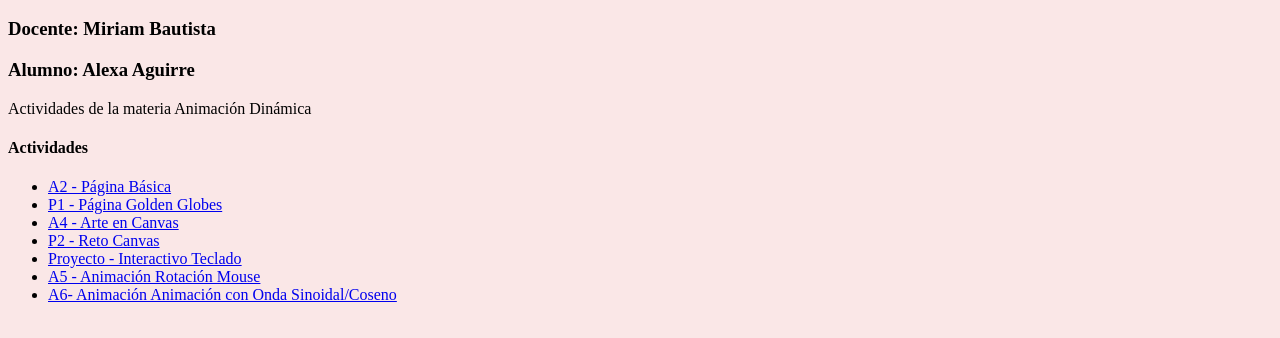
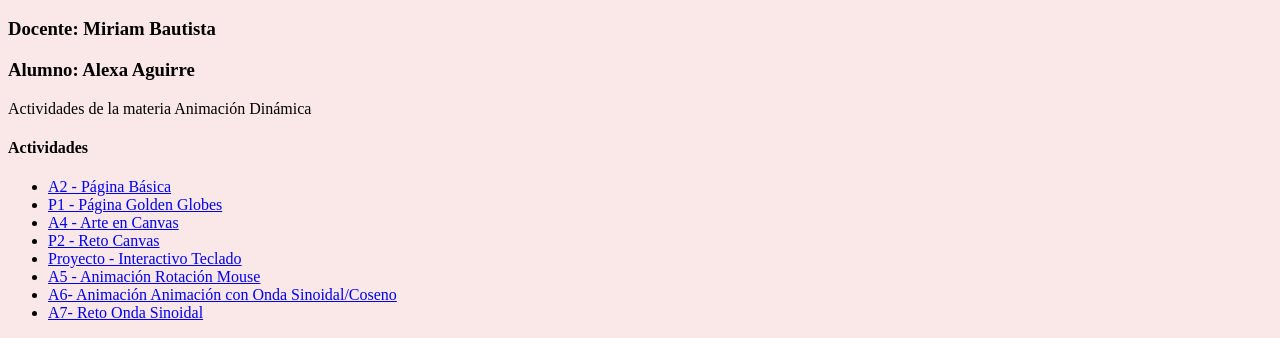
Before and after one commit to alexaaelani/alexaaelani.github.io, a plain HTML site: page index.html in a window 1280 px wide. Shown: the part 469-807 px from the top of the page. Drawn offline with Linux system fonts and the light colour scheme.

Commit message:
Update index.html

```diff
--- a/index.html
+++ b/index.html
@@ -28,6 +28,7 @@
   <li><a href="Actividades/Proyecto/Proyecto_Teclado.html">Proyecto - Interactivo Teclado</a></li>
   <li><a href="Actividades/a6/05-actividad-rotate-to-mouse.html">A5 - Animación Rotación Mouse</a></li>
   <li><a href="Actividades/a7/A6-Animación con Onda Sinoidal.html">A6- Animación Animación con Onda Sinoidal/Coseno</a></li>
+  <li><a href="Actividades/Reto Onda Sinoidal/Estrellita.html">A7- Reto Onda Sinoidal</a></li>
 </ul>
 
   </body>
```
